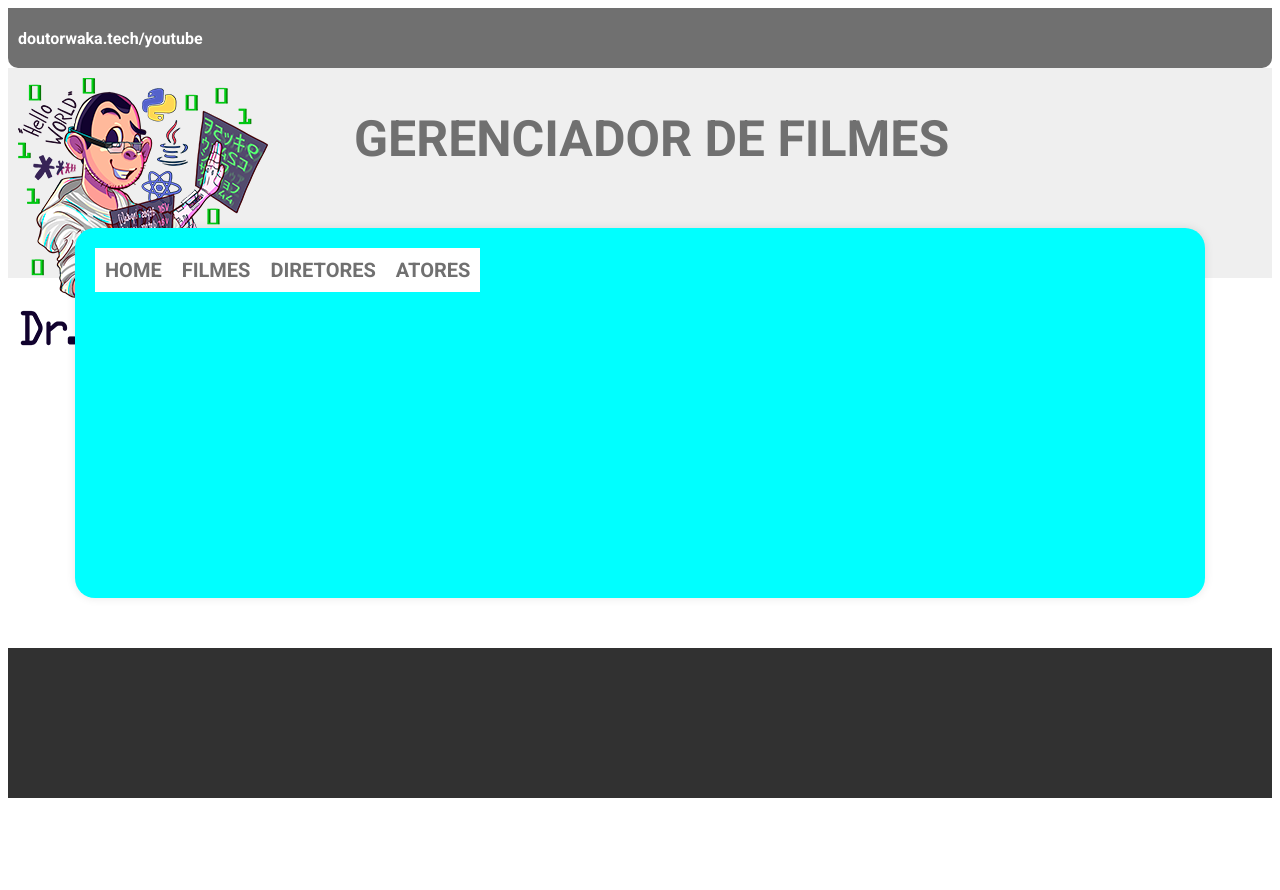
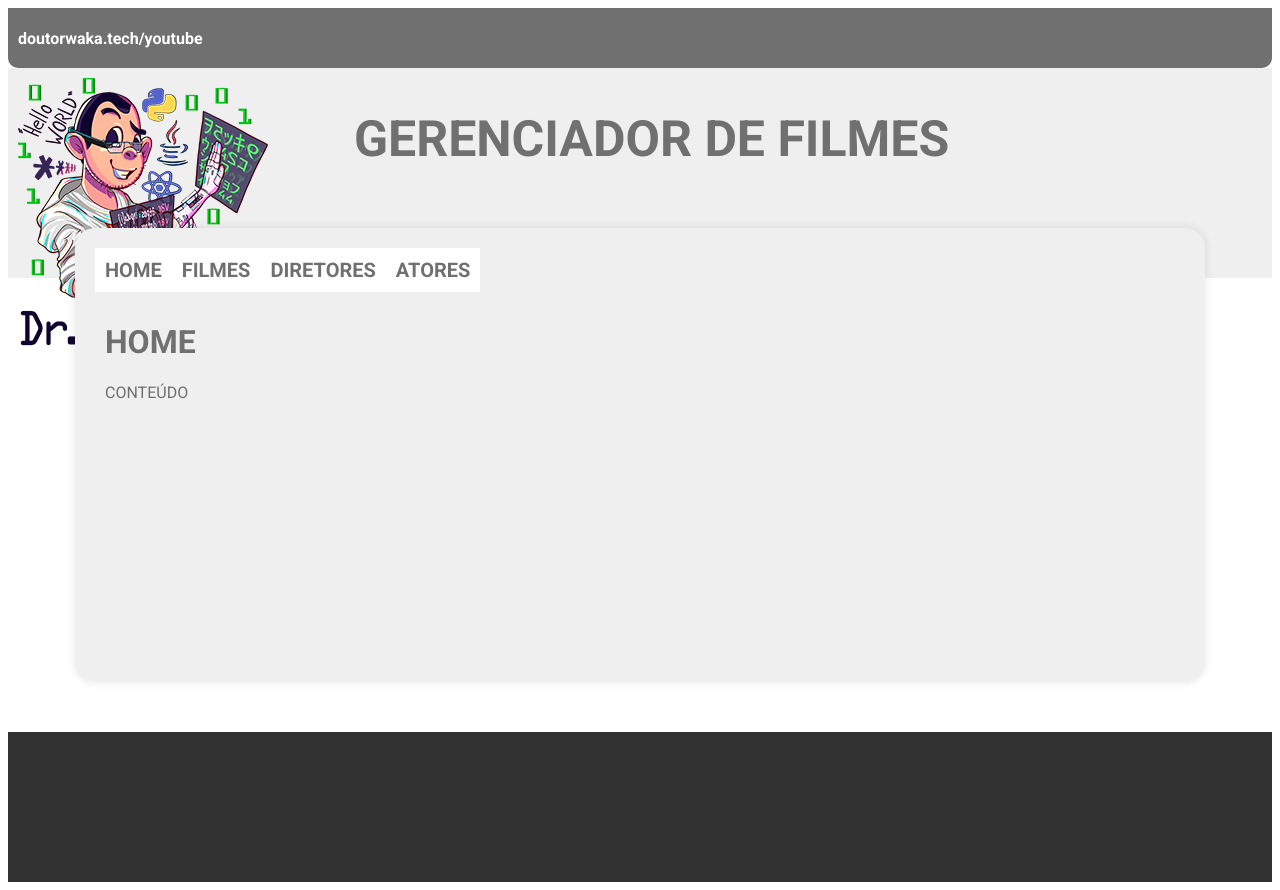
Before and after one commit to fsadao-fsa/proj2-sistemas-rotas, a React (Create React App) app: page / in a window 1280 px wide. Before the commit the page ends 806 px from the top, so only its background shows below. Built offline with nearby package versions, Linux system fonts and the light colour scheme.

Commit message:
Configuracao do menu/link

```diff
--- a/src/App.jsx
+++ b/src/App.jsx
@@ -1,6 +1,7 @@
 import { Footer } from "./components/footer";
 import { Mainbody } from "./components/mainbody";
 import { Menu } from "./components/menu";
+import { Home } from "./components/pages/home";
 import { Topbar } from "./components/topbar";
 import { Topbanner } from "./components/topbar/topbanner";
 import "./global.css";
@@ -14,6 +15,7 @@ function App() {
       <Topbanner />
       <Mainbody>
         <Menu />
+        <Home />
       </Mainbody>
       <Footer />
     </>
--- a/src/components/mainbody/style.css
+++ b/src/components/mainbody/style.css
@@ -8,5 +8,5 @@ div.mainbody {
     position: relative;
     top: -50px;
     padding: 20px;
-    background-color: aqua;
+    background-color: #EFEFEF;
 }
--- /dev/null
+++ b/src/components/pages/home/index.jsx
@@ -0,0 +1,10 @@
+import "./style.css";
+
+export function Home() {
+    return (
+        <div className="home">
+            <h1>HOME</h1>
+            <div>CONTEÚDO</div>
+        </div>
+    );
+}
--- /dev/null
+++ b/src/components/pages/home/style.css
@@ -0,0 +1,12 @@
+div.home {
+    background-color: #EFEFEF;
+    color: #707070;
+    margin-top: 0px;
+    padding: 10px;
+    min-height: 350px;
+}
+
+h1.home {
+    font-size: 38px;
+
+}
```
